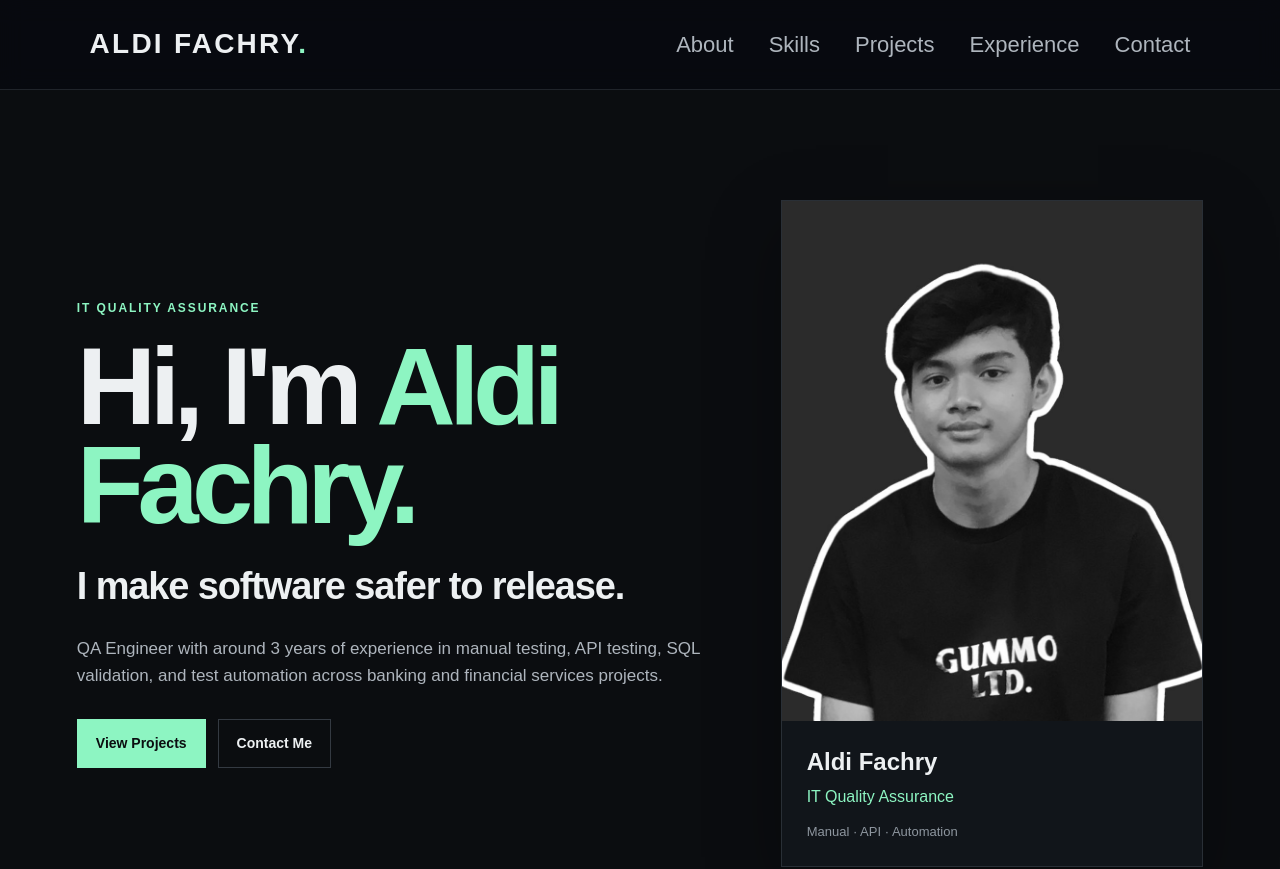
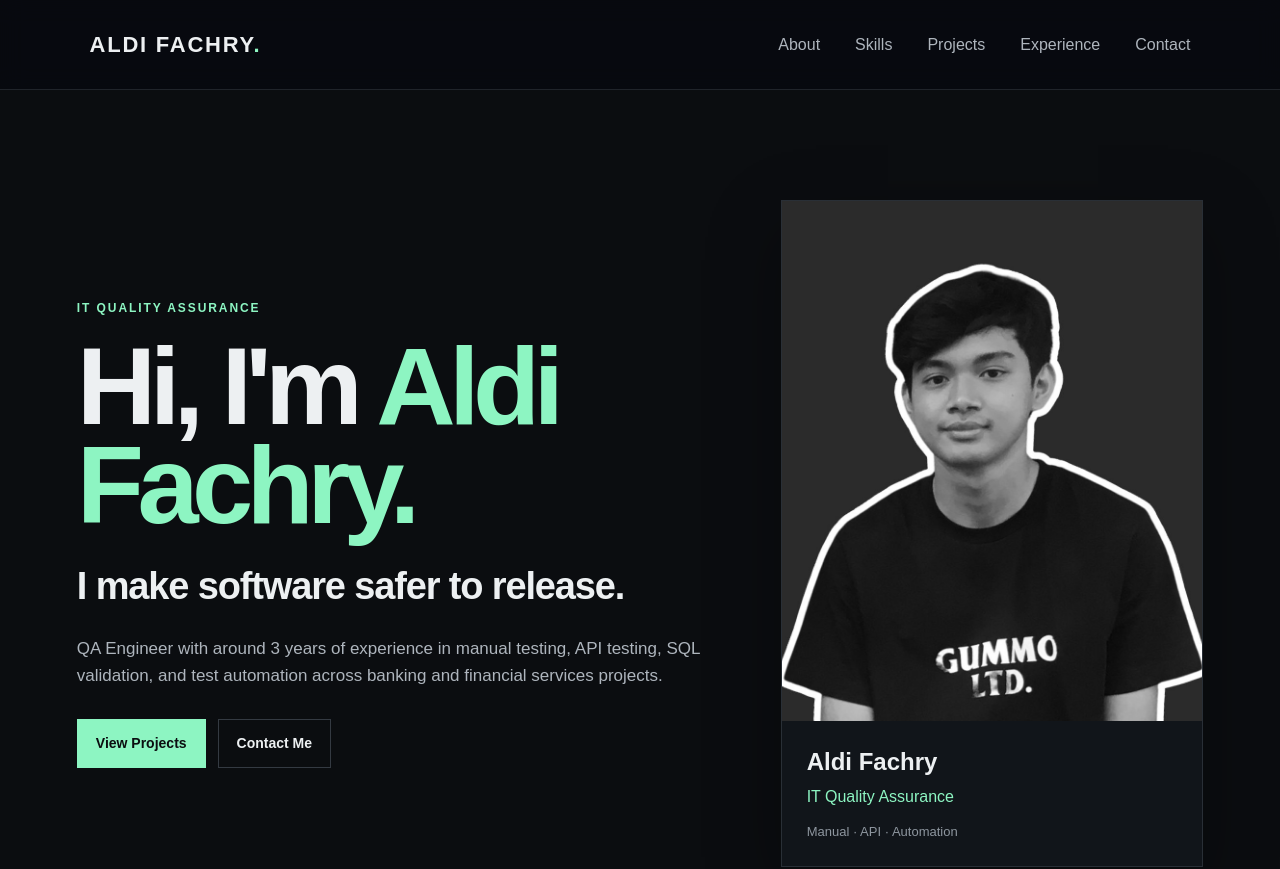
Before and after one commit to aldifchry/aldi-qa-portfolio, a Next.js app: page / in a window 1280 px wide. Shown: the top 869 px of the page. Built offline with nearby package versions, Linux system fonts and the light colour scheme.

Commit message:
Adjust header text size

```diff
--- a/app/globals.css
+++ b/app/globals.css
@@ -15,9 +15,9 @@ a { color: inherit; text-decoration: none; }
   background: rgba(7, 10, 15, 0.88); backdrop-filter: blur(12px);
   border-bottom: 1px solid #20242a;
 }
-.brand { font-weight: 800; letter-spacing: .08em; font-size: 28px; }
+.brand { font-weight: 800; letter-spacing: .08em; font-size: 22px; }
 .brand span { color: #8df5c2; }
-.navlinks { display: flex; gap: 35px; font-size: 22px; color: #aeb5bd; }
+.navlinks { display: flex; gap: 35px; font-size: 16px; color: #aeb5bd; }
 .navlinks a:hover { color: #fff; }
 .section {
   padding: 110px 6vw;
```
